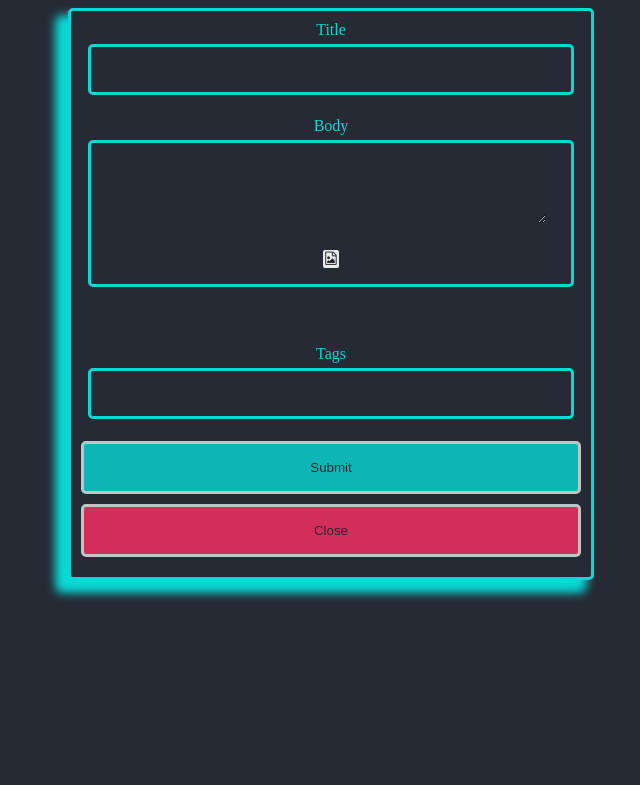
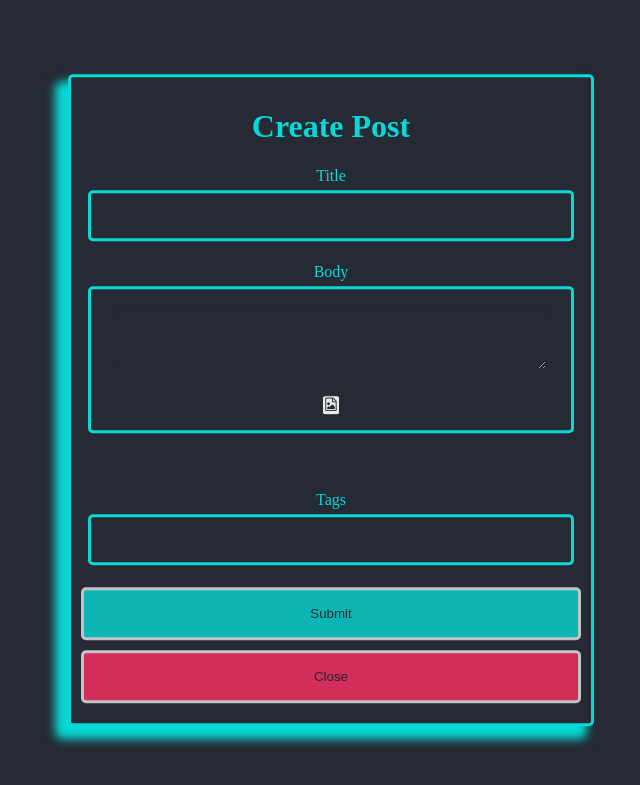
Before and after one commit to h4ck3r21/Rng-Posts, a Flask app: page /create-post in a window 1280 px wide. Shown: the top 785 px of the page, without its empty margins (309-949 px from the left). Run offline with Flask 2, Linux system fonts and the light colour scheme.

Commit message:
I worked on improving the quality of life for users, redirecting the user back to the form if they made an error and also improving GUI by adding titles and centering elements.

```diff
--- a/app.py
+++ b/app.py
@@ -489,9 +489,14 @@ def add_post_to_category():
             return redirect(url_for("view_category",
                                     category_id=cat_id),
                             code=302)
-        else:
+        elif not perms.canPost:
             return redirect(url_for("view_category",
                                     err="You do not have permission to post in that category",
+                                    category_id=cat_id),
+                            code=302)
+        else:
+            return redirect(url_for("select_post",
+                                    err="You do not have permission to post media in that category",
                                     category_id=cat_id),
                             code=302)
     else:
@@ -547,7 +552,8 @@ def manage_category():
 
 @app.route("/members/<category>")
 def members(category):
-    return render_template(members.html)
+    raise NotImplementedError()
+    return render_template("members.html")
 
 
 def get_users_of_lower_level(user, category):
@@ -578,7 +584,7 @@ def delete_category(category_id):
         for poster in users:
             posts.extend([post for post in Post.query.filter_by(user=poster).all() if category in post.category])
     if user is not None:
-        return render_template("remove-post.html", category=category_id, posts=posts)
+        return render_template("remove-post.html", err=request.args.get('err'), category=category_id, posts=posts)
     else:
         return redirect(url_for("view_category",
                                 err="You need to sign in to delete that post",
@@ -649,7 +655,7 @@ def timeout(category_id):
         permission = create_permission(user, category)
     users = get_users_of_lower_level(user, category)
     if user is not None and permission.canTimeout:
-        render_template("timeout.html", category=category_id, users=users)
+        render_template("timeout.html", err=request.args.get('err'), category=category_id, users=users)
     else:
         return redirect(url_for("view_category",
                                 err="You do not have permission to timeout in that category",
@@ -677,7 +683,7 @@ def timeout_user():
             db.session.commit()
             return redirect(url_for("view_category", category_id=cat_id), code=302)
         else:
-            return redirect(url_for("view_category",
+            return redirect(url_for("timeout",
                                     err="You do not have permission to timeout that person",
                                     category_id=cat_id),
                             code=302)
@@ -697,7 +703,7 @@ def mute(category_id):
         permission = create_permission(user, category)
     users = get_users_of_lower_level(user, category)
     if user is not None and permission.canMute:
-        return render_template("mute.html", category=category_id, users=users)
+        return render_template("mute.html", err=request.args.get('err'), category=category_id, users=users)
     else:
         return redirect(url_for("view_category",
                                 err="You do not have permission to mute",
@@ -724,7 +730,7 @@ def mute_user():
             db.session.commit()
             return redirect(url_for("view_category", category_id=cat_id), code=302)
         else:
-            return redirect(url_for("view_category",
+            return redirect(url_for("mute",
                                     err="You do not have permission to mute that person",
                                     category_id=cat_id),
                             code=302)
@@ -744,7 +750,7 @@ def ban(category_id):
         permission = create_permission(user, category)
     users = get_users_of_lower_level(user, category)
     if user is not None and permission.canBan:
-        return render_template("ban.html", category=category_id, users=users)
+        return render_template("ban.html", err=request.args.get('err'), category=category_id, users=users)
     else:
         return redirect(url_for("view_category",
                                 err="You do not have permission to ban in that category",
@@ -773,7 +779,7 @@ def ban_user():
             db.session.commit()
             return redirect(url_for("view_category", category_id=cat_id), code=302)
         else:
-            return redirect(url_for("view_category",
+            return redirect(url_for("ban",
                                     err="You do not have permission to ban that person",
                                     category_id=cat_id),
                             code=302)
@@ -794,7 +800,7 @@ def promote(category_id):
     users = get_users_of_lower_level(user, category)
     users_id = [poster.id for poster in users]
     if user is not None and permission.canPromote:
-        return render_template("promote.html", category=category_id, users=users, users_id=users_id)
+        return render_template("promote.html", err=request.args.get('err'), category=category_id, users=users, users_id=users_id)
     else:
         return redirect(url_for("view_category",
                                 err="You do not have permission to promote in this category",
@@ -858,7 +864,7 @@ def promote_user():
                                     category_id=cat_id),
                             code=302)
         else:
-            return redirect(url_for("view_category",
+            return redirect(url_for("promote",
                                     err="You do not have permission to promote that person",
                                     category_id=cat_id),
                             code=302)
@@ -896,7 +902,7 @@ def modify(category_id):
     if permission.canInvite:
         actions.append("invite")
     if user is not None:
-        return render_template('modify.html', actions=actions, category_id=category_id)
+        return render_template('modify.html', actions=actions, category_id=category_id, category_name=category.name)
     else:
         redirect(url_for("home", msg="You need to sign in to access categories"), code=302)
 
@@ -914,7 +920,7 @@ def roles(category_id):
     users = get_users_of_lower_level(user, category)
     users_id = [poster.id for poster in users]
     if user is not None and permission.canPromote:
-        return render_template("roles.html", category=category_id, users=users, users_id=users_id, perms=permission)
+        return render_template("roles.html", err=request.args.get('err'), category=category_id, users=users, users_id=users_id, perms=permission)
     else:
         return redirect(url_for("view_category",
                                 err="You do not have permission to modify roles in that category",
@@ -972,7 +978,7 @@ def change_role():
             db.session.commit()
             return redirect(url_for("view_category", category_id=cat_id), code=302)
         else:
-            return redirect(url_for("view_category",
+            return redirect(url_for("roles",
                                     err="You do not have permission to promote that person",
                                     category_id=cat_id),
                             code=302)
@@ -991,7 +997,7 @@ def invite(category_id):
     if permission is None:
         permission = create_permission(user, category)
     if user is not None and permission.canPromote:
-        return render_template("invite.html", category=category_id)
+        return render_template("invite.html", err=request.args.get('err'), category=category_id)
     else:
         return redirect(url_for("view_category",
                                 err="You do not have permission to modify roles",
@@ -1014,12 +1020,12 @@ def invite_user():
             perms = create_permission(user, cat)
         invitee = User.query.filter_by(username=request.form['name']).all()
         if not invitee:
-            return redirect(url_for("view_category",
+            return redirect(url_for("invite",
                                     err="No one by that username found",
                                     category_id=cat_id),
                             code=302)
         elif len(invitee) > 1:
-            return redirect(url_for("view_category", err="multiple users by that username found", category_id=cat_id),
+            return redirect(url_for("invite", err="multiple users by that username found", category_id=cat_id),
                             code=302)
         else:
             invitee = invitee[0]
--- a/static/css/form.css
+++ b/static/css/form.css
@@ -21,6 +21,14 @@
     border-radius: 5px;
     z-index: 9;
     box-shadow: -10px 10px 10px 3px #08D9D6;
+
+    width: 500px;
+    margin: 0;
+    position: absolute;
+    top: 50%;
+    left: 50%;
+    -ms-transform: translate(-50%, -50%);
+    transform: translate(-50%, -50%);
 }
 
 .post-form {
--- a/static/css/select_category.css
+++ b/static/css/select_category.css
@@ -1,7 +1,9 @@
 .btn {
   cursor: pointer;
   width: 80%;
-  margin:10px;
+  margin-left:auto;
+  margin-right: auto;
+  margin-top: 5px;
 }
 
 a {
--- a/templates/add-post.html
+++ b/templates/add-post.html
@@ -12,6 +12,8 @@
 <body>
     <center>
         <form method="post" enctype="multipart/form-data" class="form-container post-form" action="/add-cat">
+            <h1>Add Post</h1>
+            <p class="error-text" id="error">{{err}}</p>
             <input name="category" id="category" class="input-text" value="{{category}}" required hidden>
             <input name="post" id="post" class="input-text" required hidden>
             <div id="posts"></div>
--- a/templates/ban.html
+++ b/templates/ban.html
@@ -11,8 +11,9 @@
 </head>
 <body>
     <center>
-        <h1>Ban</h1>
         <form method="post" enctype="multipart/form-data" class="form-container post-form" action="/ban-form">
+            <h1>Ban</h1>
+            <p class="error-text" id="error">{{err}}</p>
             <input name="category" id="category" class="input-text" value="{{category}}" required hidden>
             <label for="user">User</label>
             <select name="user" id="user" required></select>
--- a/templates/invite.html
+++ b/templates/invite.html
@@ -10,8 +10,9 @@
 </head>
 <body>
 <center>
-
     <form method="post" enctype="multipart/form-data" class="form-container post-form" action="/invite-user">
+        <h1>Invite</h1>
+        <p class="error-text" id="error">{{err}}</p>
         <input name="category" id="category" class="input-text" value="{{category}}" required hidden>
         <label for="name">Name</label>
         <input name="name" id="name" class="input-text" required>
--- a/templates/modify.html
+++ b/templates/modify.html
@@ -8,6 +8,8 @@
     <link rel="stylesheet" href="../static/css/select_category.css">
 </head>
 <body>
+    <h1 style="text-align:center">Mangage {{category_name}}</h1>
+    <p class="error-text" id="error">{{err}}</p>
     <div id="actions">
 
     </div>
--- a/templates/mute.html
+++ b/templates/mute.html
@@ -11,8 +11,9 @@
 </head>
 <body>
 <center>
-    <h1>Mute</h1>
     <form method="post" enctype="multipart/form-data" class="form-container post-form" action="/mute-form">
+        <h1>Mute</h1>
+        <p class="error-text" id="error">{{err}}</p>
         <input name="category" id="category" class="input-text" value="{{category}}" required hidden>
         <label for="user">User</label>
         <select name="user" id="user" required></select>
--- a/templates/promote.html
+++ b/templates/promote.html
@@ -11,8 +11,9 @@
 </head>
 <body>
     <center>
-        <h1>Promote</h1>
         <form method="post" enctype="multipart/form-data" class="form-container post-form" action="/promote-form">
+            <h1>Promote</h1>
+            <p class="error-text" id="error">{{err}}</p>
             <input name="category" id="category" class="input-text" value="{{category}}" required hidden>
             <label for="user">User</label>
             <select name="user" id="user" required></select>
--- a/templates/remove-post.html
+++ b/templates/remove-post.html
@@ -12,6 +12,8 @@
 <body>
     <center>
         <form method="post" enctype="multipart/form-data" class="form-container post-form" action="/del-post">
+            <h1>Delete Posts</h1>
+            <p class="error-text" id="error">{{err}}</p>
             <input name="category" id="category" class="input-text" value="{{category}}" required hidden>
             <input name="post" id="post" class="input-text" required hidden>
             <div id="posts"></div>
--- a/templates/roles.html
+++ b/templates/roles.html
@@ -12,6 +12,8 @@
 <body>
 <center>
     <form method="post" enctype="multipart/form-data" class="form-container post-form" action="/change-role">
+        <h1>Change Roles</h1>
+        <p class="error-text" id="error">{{err}}</p>
         <input name="category" id="category" class="input-text" value="{{category}}" required hidden>
         <label for="user">User</label>
         <select name="user" id="user" required></select>
--- a/templates/send-post.html
+++ b/templates/send-post.html
@@ -2,7 +2,7 @@
 <html lang="en">
 <head>
     <meta charset="UTF-8">
-    <title>Create post</title>
+    <title>Create Post</title>
 
 
     <link rel="stylesheet" href="../static/css/Styling.css">
@@ -15,6 +15,8 @@
 <center>
 
     <form method="post" enctype="multipart/form-data" class="form-container post-form" action="/add_post">
+        <h1>Create Post</h1>
+        <p class="error-text" id="error">{{err}}</p>
         <label for="title">Title</label>
         <input name="title" id="title" class="input-text" required>
         <br>
```
Also changed, not shown: templates/select-category.html (+6 -4 lines). Lines whose indentation alone changed are shown as unchanged.
